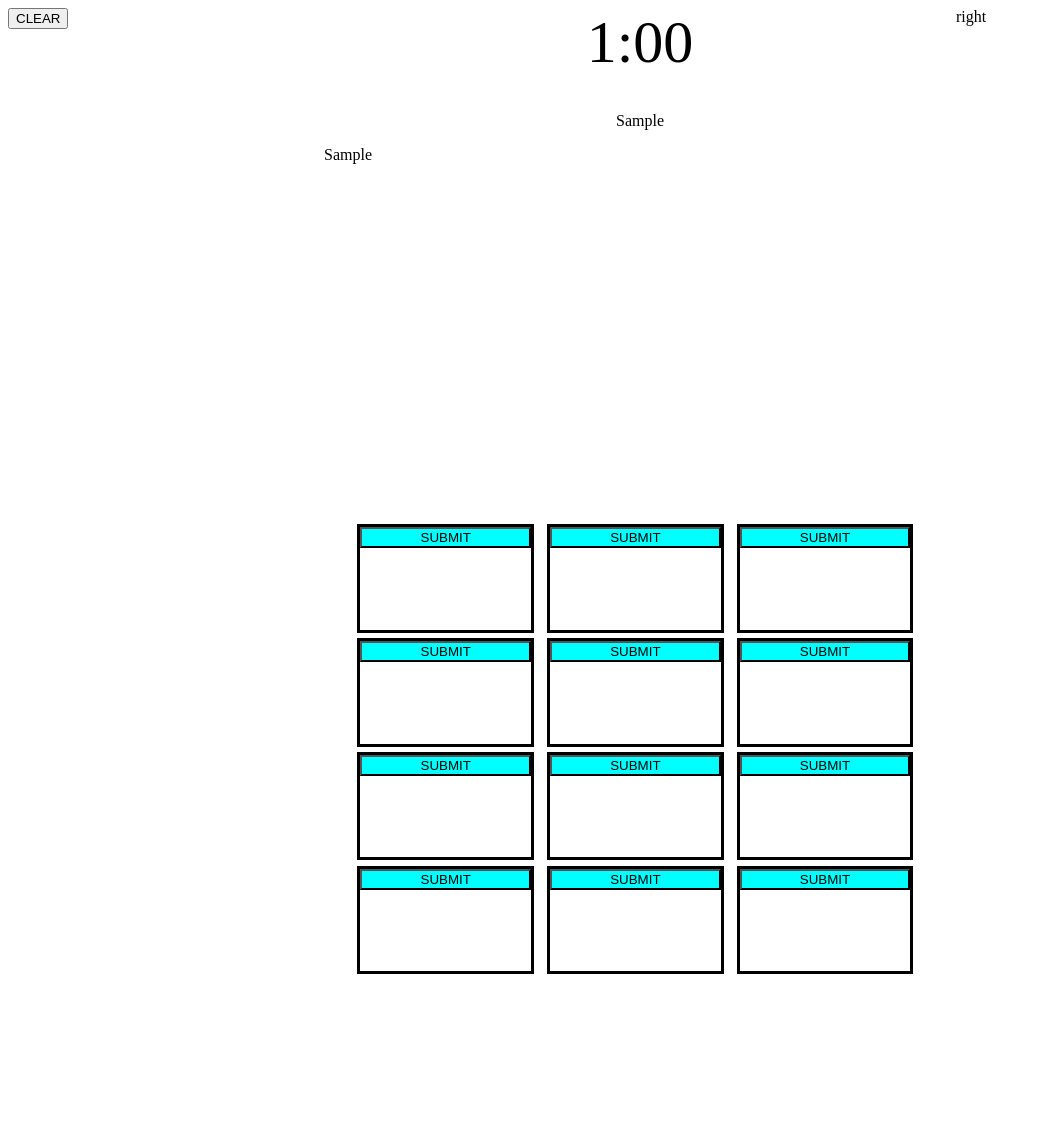
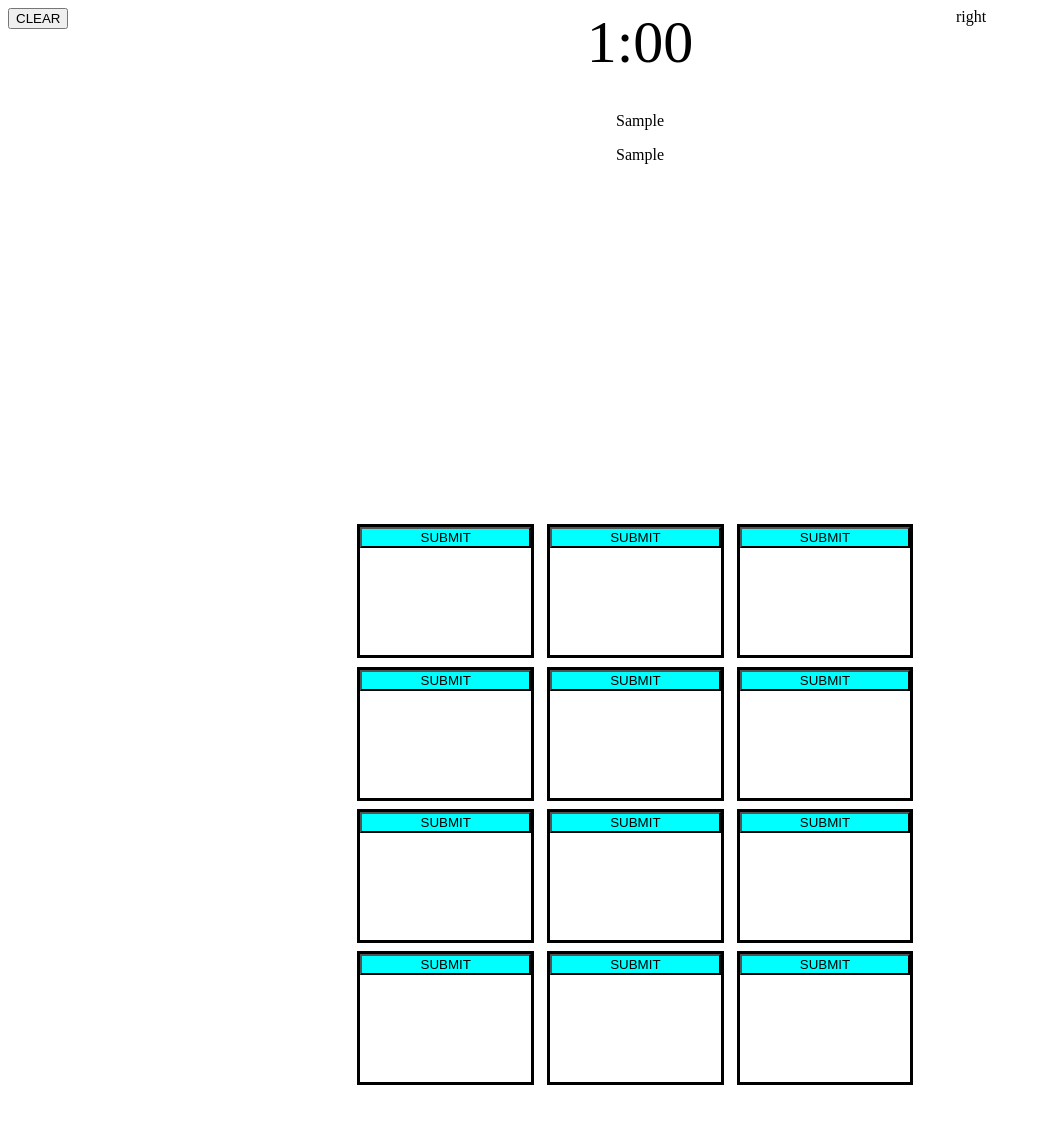
Before and after one commit to egabriel-castillom/memorama, a Flask app: template templates/main_memo.html in a window 1280 px wide. Shown: the whole page, without its empty margins (0-1042 px from the left). Run offline with Flask 2, Linux system fonts and the light colour scheme; the template is opened without the code that fills it: most values are stand-ins (such as "Sample title", 1, 10 or a date in 2020).

Commit message:
Update main_memo.css

```diff
--- a/static/main_memo.css
+++ b/static/main_memo.css
@@ -21,6 +21,15 @@ body {
 .MID .rf {
     text-align: center;
 }
+
+.MID .p {
+    text-align: center;
+}
+
+.MID .F {
+    text-align: center;
+}
+
 .tiempo {
     text-align: center;
     font-size: 60px;
@@ -31,7 +40,7 @@ body {
     padding: 5%;
     display: grid;
     grid-template-columns: 1fr 1fr 1fr;
-    grid-template-rows: 1fr 1fr 1fr 1fr 1fr;
+    grid-template-rows: 1fr 1fr 1fr 1fr;
     aspect-ratio: 1;
 }
 
```
